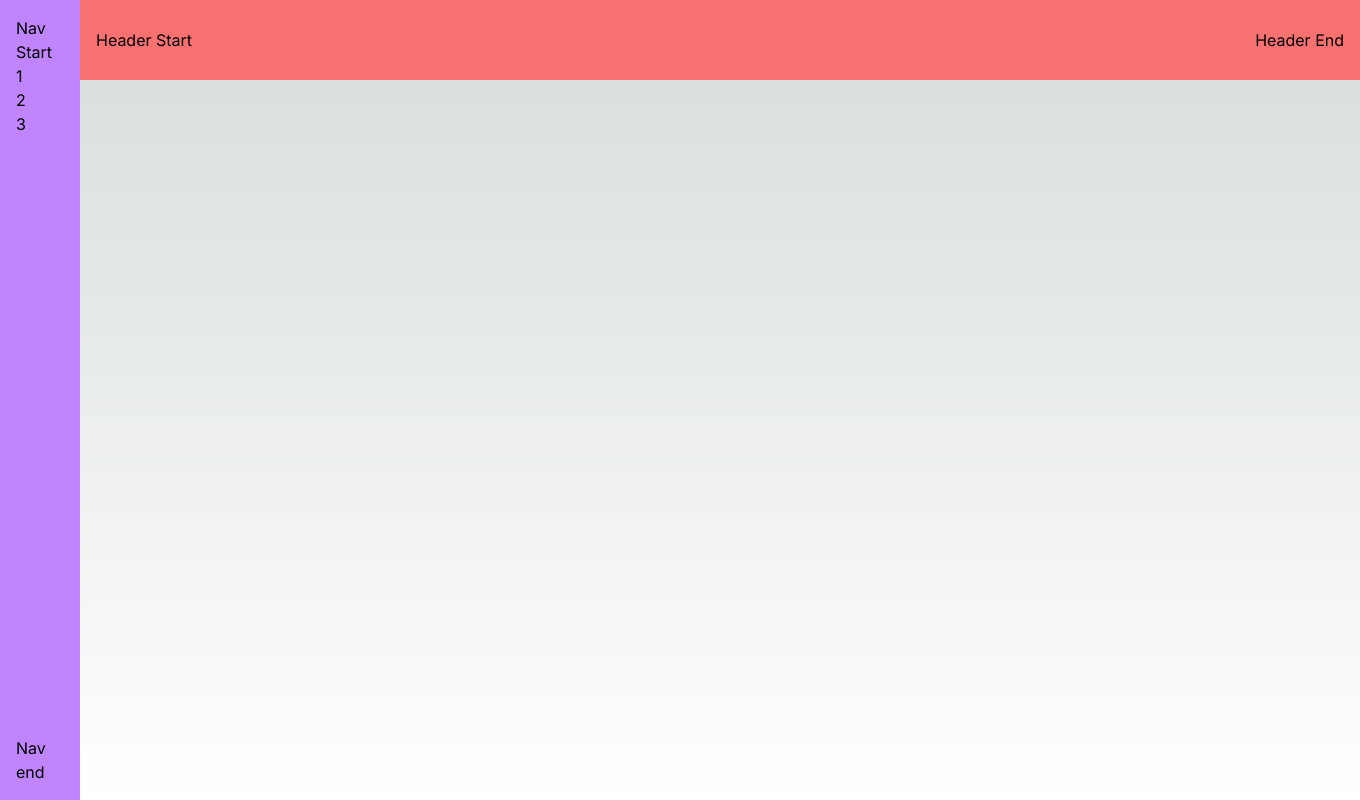
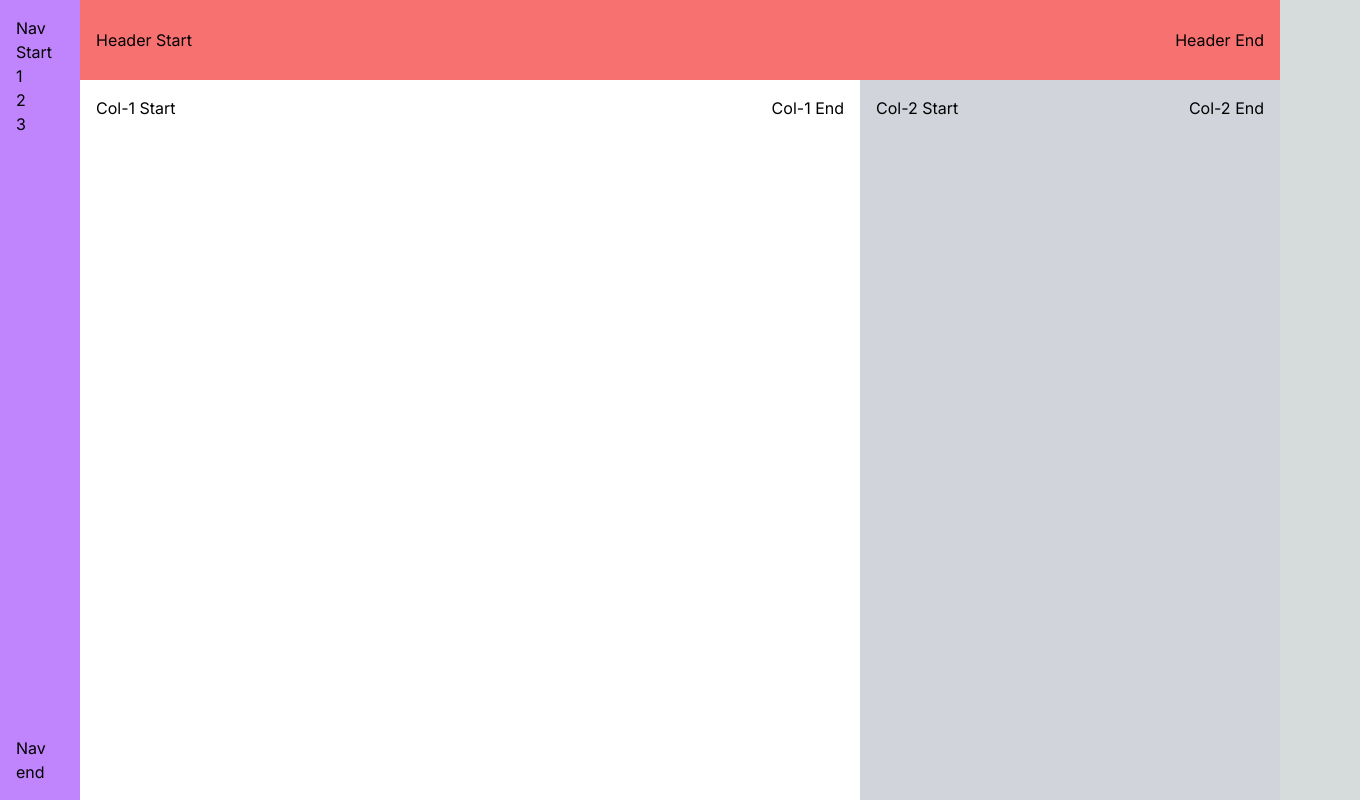
Before and after one commit to getuliogutemberg/responsive-layout, a Next.js app: page / in a window 1280 px wide. Shown: the whole page, 1360 px wide, since content can reach past the window. Built offline with nearby package versions, Linux system fonts and the light colour scheme.

Commit message:
Importando LeftColumn e RightColumn:

```diff
--- a/app/page.tsx
+++ b/app/page.tsx
@@ -1,11 +1,15 @@
 import SideNav from './components/SideNav'
 import Header from './components/Header.jsx'
+import LeftColmun from './components/LeftColumn.jsx'
+import RigthColumn from './components/RightColumn.jsx'
 export default function Home() {
   return (
     <div className='flex min-h-screen text-black'>
       <SideNav/>
-      <div>
+      <div className='flex-1 md:flex h-screen relative '>
 				<Header/>
+        <LeftColmun/>
+        <RigthColumn/>
 			</div>
     </div>
   )
```
